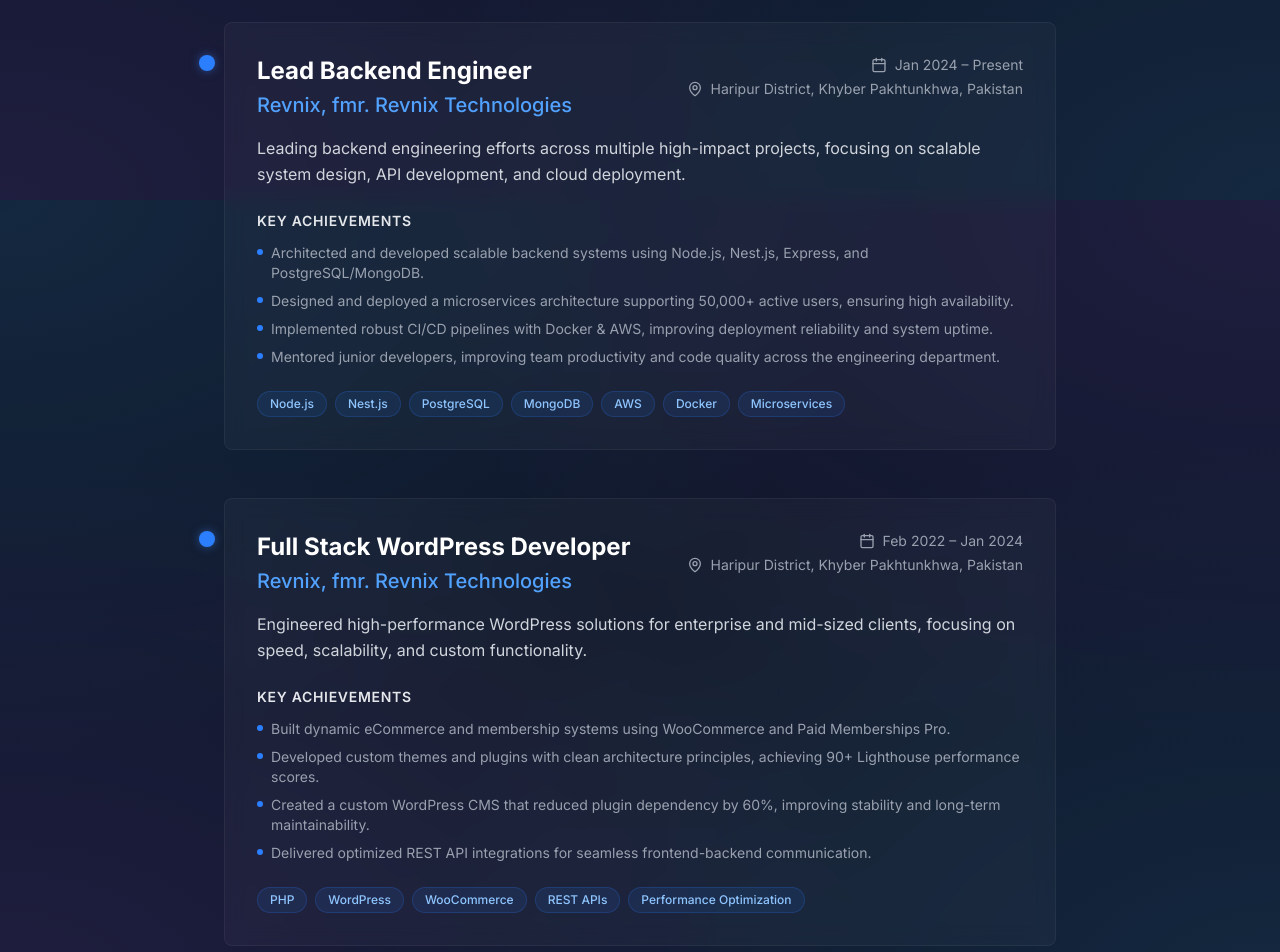
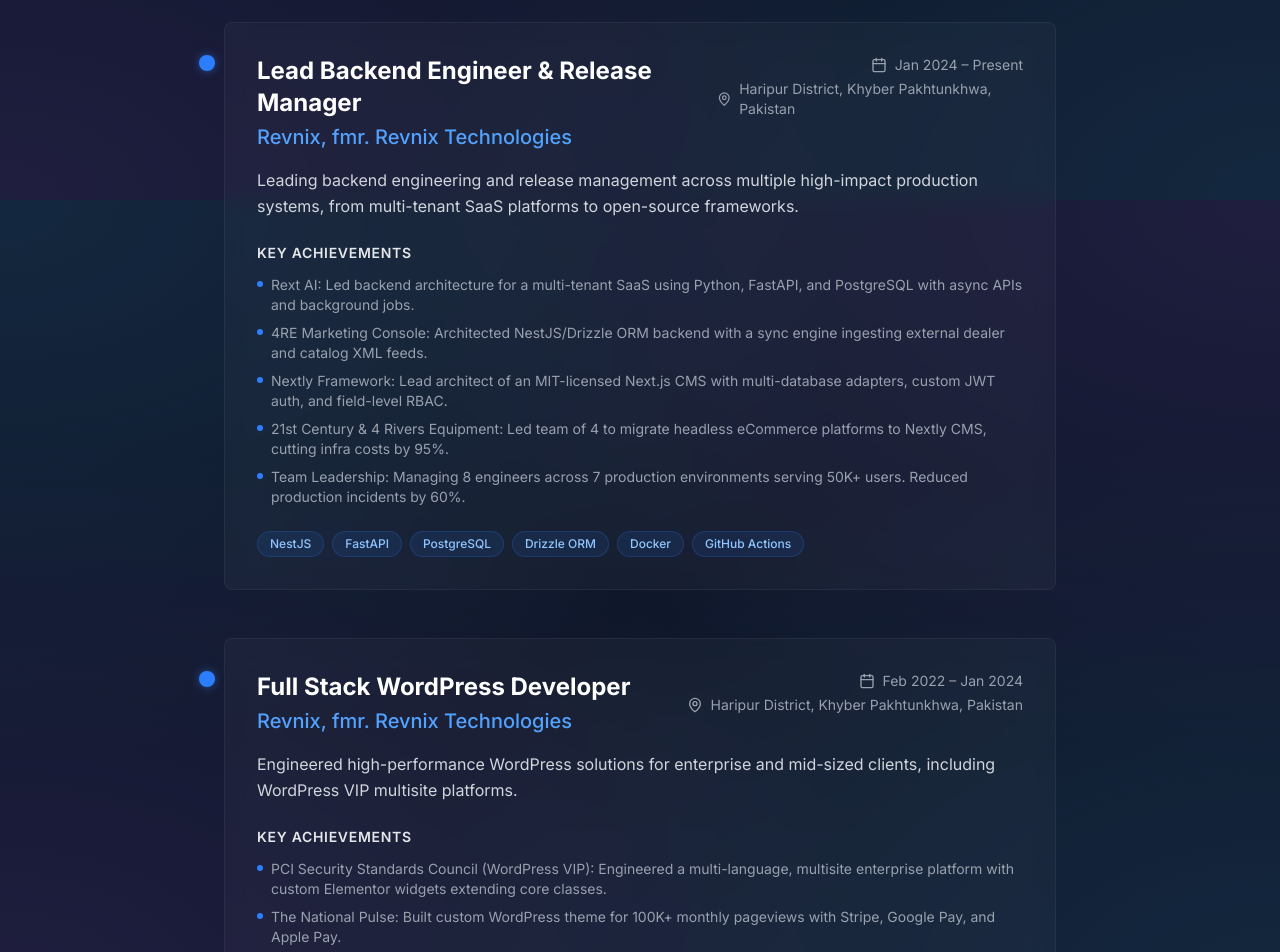
Before and after one commit to ifaisaldev/Portfolio, a Next.js app: page / in a window 1280 px wide. Shown: the part 1400-2352 px from the top of the page. Built offline with nearby package versions, Linux system fonts and the light colour scheme; no server answers.

Commit message:
chore: sync portfolio with updated resume - add real project names to Experience section, update About with Nextly/Rext AI/4RE/PCI, update PCI card with WordPress VIP details, add Experience link to Navbar, regenerate resume.pdf, update llms.txt

```diff
--- a/app/page.tsx
+++ b/app/page.tsx
@@ -75,10 +75,10 @@
           </div>
           <div className="prose prose-lg mx-auto text-gray-400">
             <p>
-              I am a Senior Full Stack Engineer with over 5 years of experience in designing and developing scalable, high-performance web applications. My expertise spans the entire stack, from architecting robust backends with Node.js, Nest.js, and Python, to building dynamic, SEO-optimized frontends using Next.js and React.
+              I am a Senior Full Stack Engineer and Framework Architect with over 5 years of experience designing and building scalable, high-performance web applications. I architect robust backends with NestJS, Python/FastAPI, and PostgreSQL, and build dynamic, SEO-optimized frontends using Next.js and React.
             </p>
             <p className="mt-4">
-              I specialize in solving complex engineering challenges, whether it&apos;s building custom data pipelines, optimizing database queries, or re-architecting legacy CMS platforms into modern, headless solutions. My WordPress expertise includes building high-performance custom themes, plugins, and headless WordPress architectures for enterprise clients.
+              I am the lead architect of <strong>Nextly</strong>, an MIT-licensed, TypeScript-native Next.js CMS framework published on npm. My recent work includes building the backend for <strong>Rext AI</strong> (a multi-tenant SaaS on FastAPI), architecting the <strong>4RE Marketing Console</strong> (NestJS + Drizzle ORM), and engineering enterprise WordPress VIP platforms for clients like the <strong>PCI Security Standards Council</strong>.
             </p>
             <p className="mt-4">
               I value clean code, technical ownership, and delivering solutions that drive real business impact.
@@ -99,18 +99,19 @@
 
           <div className="space-y-12 border-l-2 border-white/5 md:border-none ml-4 md:ml-0 pl-4 md:pl-0">
             <ExperienceCard
-              title="Lead Backend Engineer"
+              title="Lead Backend Engineer & Release Manager"
               company="Revnix, fmr. Revnix Technologies"
               period="Jan 2024 – Present"
               location="Haripur District, Khyber Pakhtunkhwa, Pakistan"
-              description="Leading backend engineering efforts across multiple high-impact projects, focusing on scalable system design, API development, and cloud deployment."
+              description="Leading backend engineering and release management across multiple high-impact production systems, from multi-tenant SaaS platforms to open-source frameworks."
               highlights={[
-                "Architected and developed scalable backend systems using Node.js, Nest.js, Express, and PostgreSQL/MongoDB.",
-                "Designed and deployed a microservices architecture supporting 50,000+ active users, ensuring high availability.",
-                "Implemented robust CI/CD pipelines with Docker & AWS, improving deployment reliability and system uptime.",
-                "Mentored junior developers, improving team productivity and code quality across the engineering department."
+                "Rext AI: Led backend architecture for a multi-tenant SaaS using Python, FastAPI, and PostgreSQL with async APIs and background jobs.",
+                "4RE Marketing Console: Architected NestJS/Drizzle ORM backend with a sync engine ingesting external dealer and catalog XML feeds.",
+                "Nextly Framework: Lead architect of an MIT-licensed Next.js CMS with multi-database adapters, custom JWT auth, and field-level RBAC.",
+                "21st Century & 4 Rivers Equipment: Led team of 4 to migrate headless eCommerce platforms to Nextly CMS, cutting infra costs by 95%.",
+                "Team Leadership: Managing 8 engineers across 7 production environments serving 50K+ users. Reduced production incidents by 60%."
               ]}
-              tech={['Node.js', 'Nest.js', 'PostgreSQL', 'MongoDB', 'AWS', 'Docker', 'Microservices']}
+              tech={['NestJS', 'FastAPI', 'PostgreSQL', 'Drizzle ORM', 'Docker', 'GitHub Actions']}
             />
 
             <ExperienceCard
@@ -118,14 +119,14 @@
               company="Revnix, fmr. Revnix Technologies"
               period="Feb 2022 – Jan 2024"
               location="Haripur District, Khyber Pakhtunkhwa, Pakistan"
-              description="Engineered high-performance WordPress solutions for enterprise and mid-sized clients, focusing on speed, scalability, and custom functionality."
+              description="Engineered high-performance WordPress solutions for enterprise and mid-sized clients, including WordPress VIP multisite platforms."
               highlights={[
-                "Built dynamic eCommerce and membership systems using WooCommerce and Paid Memberships Pro.",
-                "Developed custom themes and plugins with clean architecture principles, achieving 90+ Lighthouse performance scores.",
-                "Created a custom WordPress CMS that reduced plugin dependency by 60%, improving stability and long-term maintainability.",
-                "Delivered optimized REST API integrations for seamless frontend-backend communication."
+                "PCI Security Standards Council (WordPress VIP): Engineered a multi-language, multisite enterprise platform with custom Elementor widgets extending core classes.",
+                "The National Pulse: Built custom WordPress theme for 100K+ monthly pageviews with Stripe, Google Pay, and Apple Pay.",
+                "WP Aegis & WP Grit: Built modern Gutenberg block architecture sites and trained 3 interns on WordPress standards.",
+                "Achieved 90+ Lighthouse scores across 10+ client sites using Redis caching and image optimization."
               ]}
-              tech={['PHP', 'WordPress', 'WooCommerce', 'REST APIs', 'Performance Optimization']}
+              tech={['PHP', 'WordPress VIP', 'Gutenberg', 'REST APIs', 'Stripe', 'Performance Optimization']}
             />
 
             <ExperienceCard
@@ -285,13 +286,13 @@
           </div>
           <div className="grid grid-cols-1 md:grid-cols-2 lg:grid-cols-2 gap-8">
             <ProjectCard
-              title="E-Commerce Project"
-              role="Lead Backend Engineer"
-              description="A fully custom CMS designed to replace WordPress, significantly reducing long-term costs and improving performance."
-              problem="The client needed to move away from a rigid WordPress setup that was becoming costly and slow to scale."
-              solution="Architected a custom CMS using Next.js and Drizzle ORM with role-based access control and multi-database support."
-              impact="Reduced dependency on third-party plugins by 60% and improved site performance scores to 90+."
-              tech={['Next.js', 'Drizzle ORM', 'Node.js', 'Multi-DB Support']}
+              title="Nextly Framework"
+              role="Lead Architect"
+              description="An MIT-licensed, TypeScript-native Next.js CMS and app framework."
+              problem="Needed a scalable, self-hostable alternative to Payload CMS and Strapi with zero vendor lock-in."
+              solution="Designed a multi-database architecture (PostgreSQL, MySQL, SQLite) and a security-first custom JWT auth system with field-level RBAC."
+              impact="Successfully launched 29 releases on npm, actively deployed across 7 production enterprise client sites."
+              tech={['Next.js', 'TypeScript', 'Node.js', 'Drizzle ORM', 'PostgreSQL']}
             />
             <ProjectCard
               title="The National Pulse"
@@ -303,22 +304,31 @@
               tech={['WordPress', 'PHP', 'Stripe', 'Paid Memberships Pro']}
             />
             <ProjectCard
-              title="E-Commerce Project"
-              role="Full Stack Developer"
-              description="A comprehensive e-commerce platform for heavy equipment with complex inventory management."
-              problem="The existing system lacked advanced filtering and real-time inventory updates."
-              solution="Built a Headless WordPress solution with Next.js frontend, implementing advanced filtering and Stripe payments."
-              impact="Enhanced user experience with instant filtering and streamlined checkout process."
-              tech={['Next.js', 'Node.js', 'Headless WordPress', 'Stripe', 'Redux']}
+              title="21st Century & 4 Rivers Equipment"
+              role="Lead Backend Engineer"
+              description="Comprehensive e-commerce platforms and a custom marketing console for heavy equipment dealers."
+              problem="The existing systems lacked advanced filtering, real-time inventory updates, and multi-source feed synchronization."
+              solution="Built headless e-commerce solutions (Next.js) and architected a new robust NestJS/Drizzle ORM backend (4RE Marketing Console) for 4 Rivers Equipment to sync external dealer and catalog feeds."
+              impact="Enhanced user experience with instant filtering, unified multi-source data claims, and streamlined checkout."
+              tech={['Next.js', 'NestJS', 'Drizzle ORM', 'PostgreSQL', 'Stripe']}
             />
             <ProjectCard
               title="PCI Security Standards Council"
-              role="Backend Developer"
-              description="A security standards organization requiring a secure and scalable web presence."
-              problem="Required integration with multiple third-party services while maintaining strict security standards."
-              solution="Developed custom REST API integrations and Elementor widgets. Optimized backend logic for security."
-              impact="Ensured secure data handling and improved backend scalability for future growth."
-              tech={['WordPress', 'Elementor', 'REST APIs', 'PHP']}
+              role="Full Stack WordPress Developer"
+              description="A multi-language, multisite enterprise platform on WordPress VIP for the global payment security authority."
+              problem="Required a highly scalable, multi-language platform with strict security compliance and zero third-party plugin bloat."
+              solution="Engineered complex custom Elementor widgets by extending core classes and integrated secure REST APIs to populate dynamic data across multiple site languages."
+              impact="Delivered a performant, enterprise-grade WordPress VIP platform serving a global audience."
+              tech={['WordPress VIP', 'PHP', 'Elementor', 'REST APIs', 'Multisite']}
+            />
+            <ProjectCard
+              title="Rext AI"
+              role="Lead Backend Engineer"
+              description="A multi-tenant SaaS platform."
+              problem="Needed a scalable backend to orchestrate complex data flows, background jobs, and integrations."
+              solution="Led backend architecture using Python, FastAPI, and SQLAlchemy. Developed robust async APIs and integrated external systems (Shopify, WordPress, LemonSqueezy)."
+              impact="Delivered a highly reliable backend system to support automated workflows and complex integrations."
+              tech={['Python', 'FastAPI', 'SQLAlchemy', 'PostgreSQL']}
             />
             <ProjectCard
               title="Enterprise Data Pipeline"
--- a/components/Navbar.tsx
+++ b/components/Navbar.tsx
@@ -9,6 +9,7 @@
 
   const navLinks = [
     { name: 'About', href: '#about' },
+    { name: 'Experience', href: '#experience' },
     { name: 'Services', href: '#services' },
     { name: 'Skills', href: '#skills' },
     { name: 'Projects', href: '#projects' },
```
Also changed, not shown: public/llms.txt, 1 other file (tests, documents, lock files or other folders).
